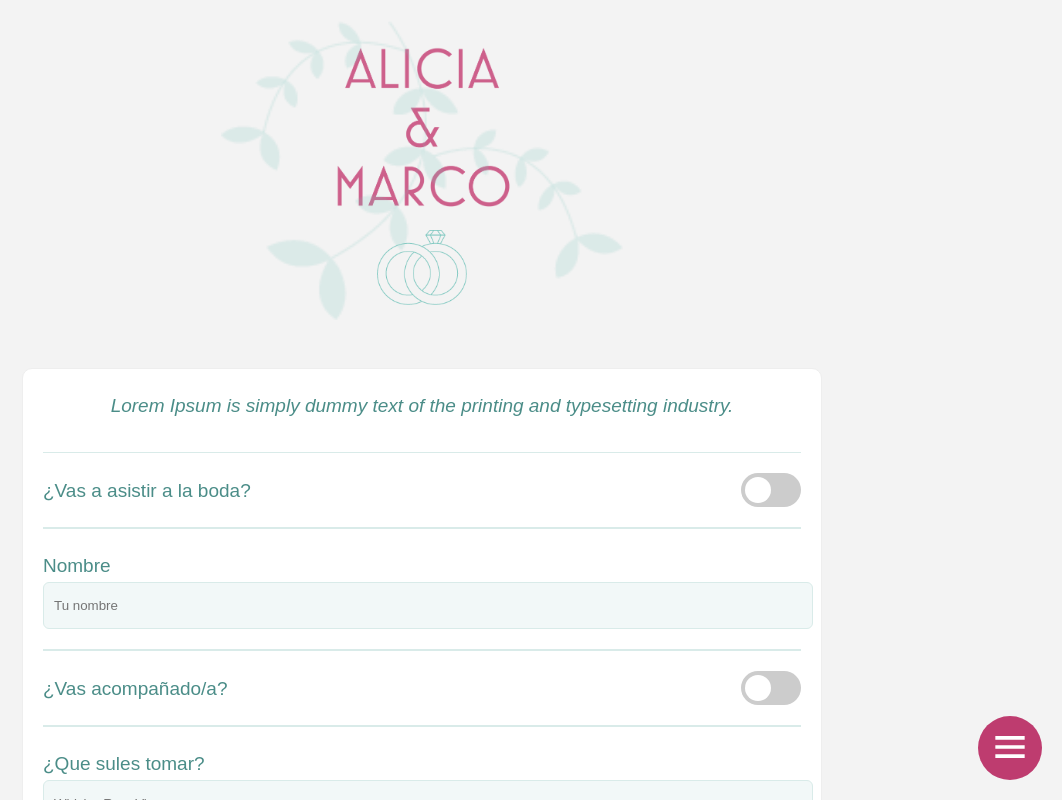
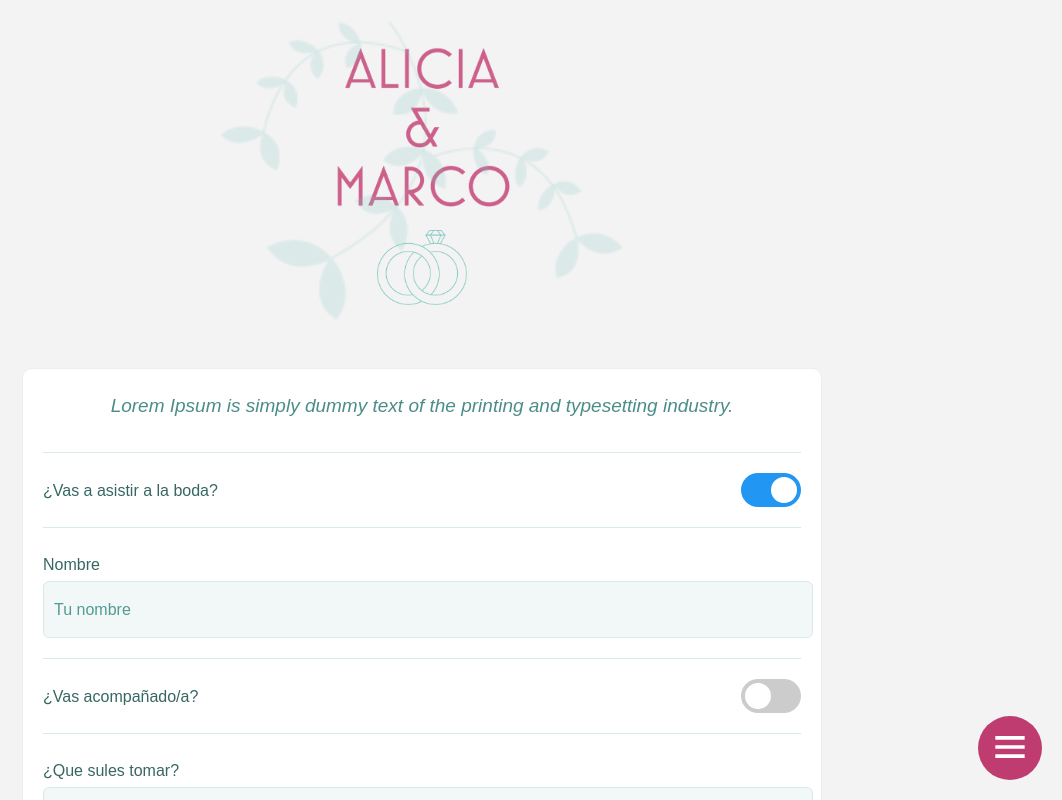
Before and after one commit to iraklitbz/weedingapp, a Vue app: page / in a window 1280 px wide. Shown: the top 800 px of the page, without its empty margins (218-1280 px from the left). Built offline with nearby package versions, Linux system fonts and the light colour scheme; a web font is replaced by a local one.

Commit message:
small changes

```diff
--- a/src/App.vue
+++ b/src/App.vue
@@ -28,7 +28,7 @@
           <div class="flex-group">
             <h3 class="main-headline">¿Vas a asistir a la boda?</h3>
             <label class="switch">
-              <input type="checkbox">
+              <input type="checkbox" checked v-on:click="habemusWedding">
               <span class="slider round"></span>
             </label>
           </div>
@@ -36,14 +36,14 @@
             <h3 class="main-headline">Nombre</h3>
             <input class="form-control" type="text" placeholder="Tu nombre">
           </div>
-        <div class="flex-group">
+        <div class="flex-group" v-if="this.goToWedding">
             <h3 class="main-headline">¿Vas acompañado/a?</h3>
             <label class="switch">
               <input type="checkbox">
               <span class="slider round"></span>
             </label>
           </div>
-          <div class="flex-group column">
+          <div class="flex-group column" v-if="this.goToWedding">
             <h3 class="main-headline">¿Que sules tomar?</h3>
             <input class="form-control" type="text" placeholder="Whisky, Ron, Vino...">
           </div>
@@ -77,12 +77,16 @@ export default {
   data() {
     return {
       isActive: false,
-      isSended: false
+      isSended: false,
+      goToWedding: true
     }
   },
   methods:{
     toggleMenu() {
       this.isActive = !this.isActive
+    },
+    habemusWedding() {
+       this.goToWedding = !this.goToWedding
     },
     scrollToAnchorPoint(refName) {
       const el = this.$refs[refName]
@@ -117,6 +121,25 @@ time, mark, audio, video {
 	font-size: 100%;
 	font: inherit;
 	vertical-align: baseline;
+}
+
+input[type="color"],
+input[type="date"],
+input[type="datetime"],
+input[type="datetime-local"],
+input[type="email"],
+input[type="month"],
+input[type="number"],
+input[type="password"],
+input[type="search"],
+input[type="tel"],
+input[type="text"],
+input[type="time"],
+input[type="url"],
+input[type="week"],
+select:focus,
+textarea {
+  font-size: 16px;
 }
 /* HTML5 display-role reset for older browsers */
 article, aside, details, figcaption, figure,
@@ -161,10 +184,13 @@ h2.main-headline {
   font-style: italic;
 }
 h3.main-headline {
-  font-size: 19px;
-   color: #4b8d88;
+  font-size: 16px;
+   color: #376763;
      text-align: center;
 
+}
+.h3.main-headline + input {
+  margin-top: 7px;
 }
 .main-logo {
   text-align: center;
@@ -244,7 +270,7 @@ z-index: 9999;
 
 .menu {
   width: 100%;
-  height: 60vh;
+  height: 86vh;
   position: fixed;
   top: -100%;
   left: 0px;
@@ -254,6 +280,27 @@ z-index: 9999;
    border-bottom-right-radius: 9px;
   box-shadow: 0 9px 9px -2px #ddd;
   z-index: 9998;
+   display: flex;
+  align-items: center;
+}
+.menu ul {
+  width: 100%;
+}
+
+.menu:before {
+  content: "";
+  display: block;
+  width: 90px;
+  height: 90px;
+  position: absolute;
+  left: 50%;
+  transform: translateX(-50%);
+  top: 20px;
+  background-image: url("./assets/logo.png");
+  background-repeat: no-repeat;
+  background-size: contain;
+  background-position: center center;
+  opacity: 0.6;
 
 }
 
@@ -270,6 +317,7 @@ z-index: 9999;
   background-repeat: no-repeat;
   background-size: contain;
   background-position: center center;
+
 }
 
 .menu.open {
@@ -318,10 +366,13 @@ z-index: 9999;
   border: 1px solid #d9ebe9;
   border-radius: 6px;
   box-shadow: 0px;
-  height: 45px;
+  height: 55px;
   padding: 0px 0px 0 10px;
   background-color: #f2f8f8;
   transition: all 0.2s linear;
+}
+.form-control::placeholder { /* Chrome, Firefox, Opera, Safari 10.1+ */
+  color: #519b93
 }
 .form-control:focus{
   background-color: #fff;
@@ -333,7 +384,6 @@ z-index: 9999;
   width: 100%;
   padding: 20px 0;
      border-top:1px solid #d9ebe9 ;
-      border-bottom:1px solid #d9ebe9 ;
          margin-bottom: 0px;
 }
 .flex-group.center {
```
